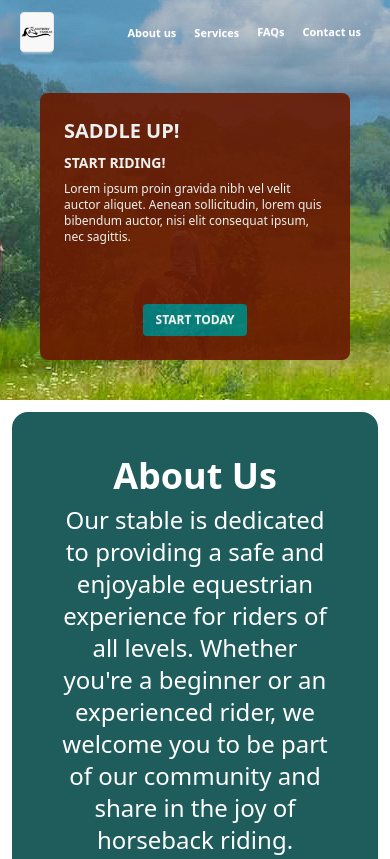
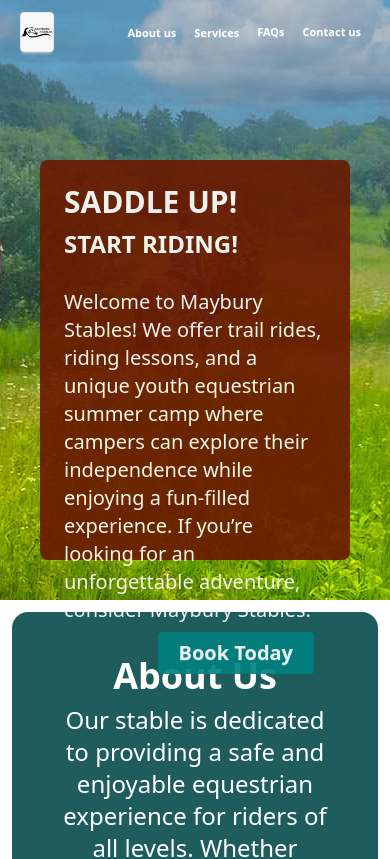
Before and after one commit to fbabonoy/Babonoyaba_Fernando_MayburyStables, a React (Vite) app in the folder frontend/: page / in a window 390 px wide. Shown: the top 859 px of the page. Built offline with nearby package versions, Linux system fonts and the light colour scheme.

Commit message:
change size formation on nav banner

```diff
--- a/frontend/src/components/NavBar.tsx
+++ b/frontend/src/components/NavBar.tsx
@@ -3,7 +3,7 @@ import { NavLink } from "react-router-dom";
 
 function NavBar({ displayBanner, title }: { displayBanner?: boolean, title?: string }) {
     return (
-        <div className="w-full h-100 relative bg-[url(/images/header.jpg)] bg-fixed bg-no-repeat bg-[center_-320px] text-white">
+        <div className="w-full h-150 sm:h-160 xl:h-140 relative bg-[url(/images/header.jpg)] bg-fixed bg-no-repeat bg-[center_-320px] text-white">
             <div className="navbar px-5 sm:px-10">
                 <div className="flex-1">
                     <NavLink to="/" end>
@@ -41,18 +41,19 @@ function NavBar({ displayBanner, title }: { displayBanner?: boolean, title?: str
 
 function Banner() {
     return (
-        <div className="card absolute bg-[#6A1900] h-2/3 md:w-2/4 md:h-2/3 md:right-1/10 bottom-10 ml-10 mr-10 md:mr-0 md:ml-0 sm:p-5 opacity-90">
+        <div className="card absolute bg-[#6A1900] h-2/3 md:w-4/6 md:h-2/3 md:right-1/10 xl:w-4/7 2xl:w-4/8 bottom-10 ml-10 mr-10 md:mr-0 md:ml-0 sm:p-5 opacity-90">
             <div className="card-body text-white">
-                <h2 className="card-title text-xl md:text-5xl sm:text-4xl">SADDLE UP!</h2>
-                <h2 className="card-title text-sm sm:whitespace-normal md:text-4xl sm:text-3xl">START RIDING!</h2>
+                <h2 className="card-title text-3xl md:text-5xl sm:text-5xl">SADDLE UP!</h2>
+                <h2 className="card-title text-2xl sm:whitespace-normal md:text-3xl sm:text-4xl">START RIDING!</h2>
 
-                <p className="text-xs lg:text-sm md:textarea-sm sm:text-sm">
-                    Lorem ipsum proin gravida nibh vel velit auctor aliquet. Aenean sollicitudin, lorem quis bibendum auctor, nisi elit consequat ipsum, nec sagittis.
+                <p className="text-xl pt-5 sm:text-xl lg:text-xl md:text-lg ">
+                Welcome to Maybury Stables! We offer trail rides, riding lessons, and a unique youth equestrian summer camp where campers can explore their independence while enjoying a fun-filled experience.
+                If you’re looking for an unforgettable adventure, consider Maybury Stables.
                 </p>
 
-                <div className="card-actions justify-center">
+                <div className="card-actions justify-end">
                     <NavLink to="/booknow">
-                        <button className="btn btn-ghost btn-sm sm:btn-md bg-[#008080]">START TODAY</button>
+                        <button className="btn btn-ghost btn-sm sm:btn-md text-xl bg-[#008080] p-5 mb-3 mr-3 sm:mr-0 sm:mb-0">Book Today</button>
                     </NavLink>
                 </div>
             </div>
```
